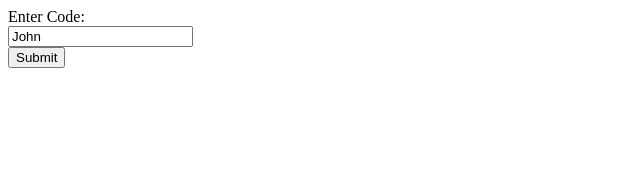
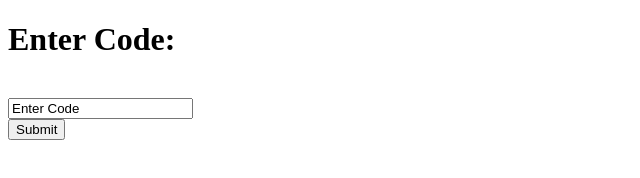
Before and after one commit to dk38562/DanielKharis, a plain HTML site: page index.html in a window 1280 px wide. Shown: the whole page, without its empty margins (0-640 px from the left). Drawn offline with Linux system fonts and the light colour scheme.

Commit message:
Update index.html

```diff
--- a/index.html
+++ b/index.html
@@ -2,8 +2,8 @@
 <html>
 <body>
 <form>
-  <label for="fname">Enter Code:</label><br>
-  <input type="text" id="fname" name="fname" value="John"><br>
+  <label for="fname"><h1>Enter Code:</h1></label><br>
+  <input type="text" id="fname" name="fname" value="Enter Code"><br>
   <input type="submit" value="Submit">
 </form>
 </body>
```
